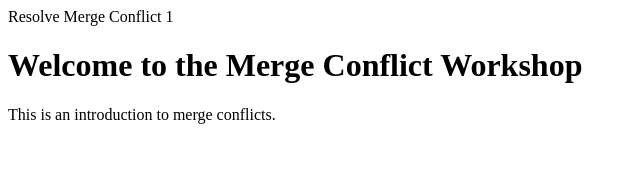
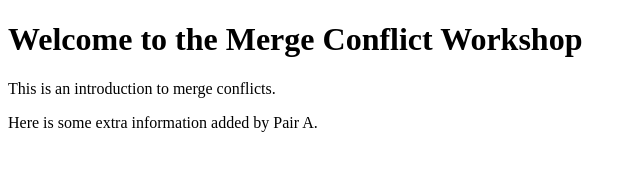
Before and after one commit to neathcmd/fix-git, a plain HTML site: page index.html in a window 1280 px wide. Shown: the whole page, without its empty margins (0-640 px from the left). Drawn offline with Linux system fonts and the light colour scheme.

Commit message:
Add extra info by Pair A

```diff
--- a/index.html
+++ b/index.html
@@ -10,8 +10,8 @@ initial-scale=1.0"
     <title>Merge Conflict Workshop</title>
   </head>
   <body>
-    Resolve Merge Conflict 1
     <h1>Welcome to the Merge Conflict Workshop</h1>
     <p>This is an introduction to merge conflicts.</p>
+    <p>Here is some extra information added by Pair A.</p>
   </body>
 </html>
```
